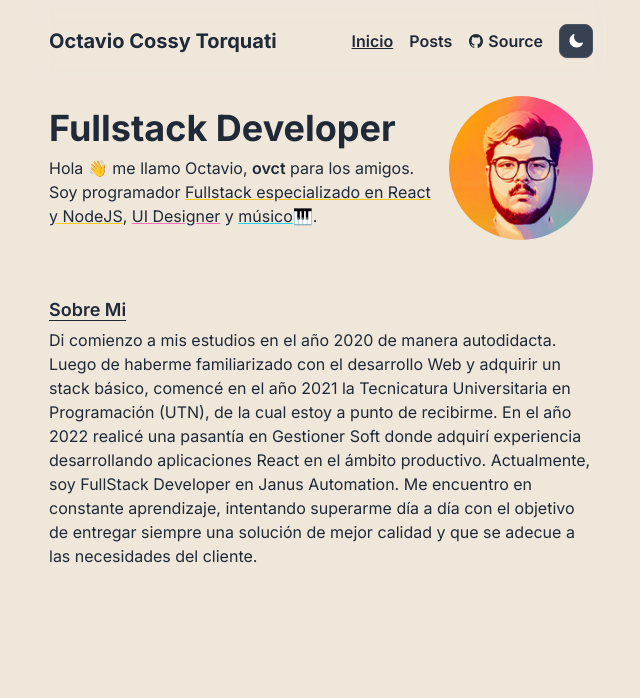
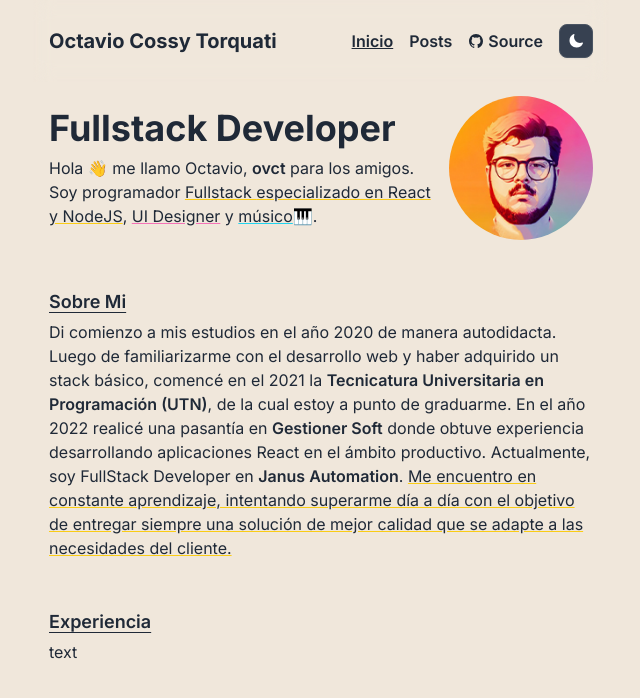
Before and after one commit to Octaviocossy/portfolio_2023, a Next.js app: page / in a window 1280 px wide. Shown: the top 698 px of the page, without its empty margins (319-959 px from the left). Built offline with nearby package versions, Linux system fonts and the light colour scheme.

Commit message:
🎨 modify about me text

```diff
--- a/src/app/page.tsx
+++ b/src/app/page.tsx
@@ -1,11 +1,12 @@
 import { Container } from "@/ui";
-import { AboutMe, Presentation } from "@/pages/home";
+import { AboutMe, Experience, Presentation } from "@/pages/home";
 
 export default function Home() {
   return (
     <Container>
       <Presentation />
       <AboutMe />
+      <Experience />
     </Container>
   );
 }
--- a/src/modules/pages/home/components/AboutMe.component.tsx
+++ b/src/modules/pages/home/components/AboutMe.component.tsx
@@ -6,15 +6,21 @@ export const AboutMe = () => {
       <Title>Sobre Mi</Title>
       <p>
         Di comienzo a mis estudios en el año 2020 de manera autodidacta. Luego
-        de haberme familiarizado con el desarrollo Web y adquirir un stack
-        básico, comencé en el año 2021 la Tecnicatura Universitaria en
-        Programación (UTN), de la cual estoy a punto de recibirme. En el año
-        2022 realicé una pasantía en Gestioner Soft donde adquirí experiencia
-        desarrollando aplicaciones React en el ámbito productivo. Actualmente,
-        soy FullStack Developer en Janus Automation. Me encuentro en constante
-        aprendizaje, intentando superarme día a día con el objetivo de entregar
-        siempre una solución de mejor calidad y que se adecue a las necesidades
-        del cliente.
+        de familiarizarme con el desarrollo web y haber adquirido un stack
+        básico, comencé en el 2021 la{" "}
+        <span className="font-semibold">
+          Tecnicatura Universitaria en Programación (UTN)
+        </span>
+        , de la cual estoy a punto de graduarme. En el año 2022 realicé una
+        pasantía en <span className="font-semibold">Gestioner Soft</span> donde
+        obtuve experiencia desarrollando aplicaciones React en el ámbito
+        productivo. Actualmente, soy FullStack Developer en{" "}
+        <span className="font-semibold">Janus Automation</span>.{" "}
+        <span className="decoration-yellow-400 underline dark:decoration-yellow-600">
+          Me encuentro en constante aprendizaje, intentando superarme día a día
+          con el objetivo de entregar siempre una solución de mejor calidad
+          que se adapte a las necesidades del cliente.
+        </span>
       </p>
     </section>
   );
--- a/src/modules/pages/home/components/Experience.component.tsx
+++ b/src/modules/pages/home/components/Experience.component.tsx
@@ -1,3 +1,10 @@
+import { Title } from "@/ui";
+
 export const Experience = () => {
-  return <section>Experience</section>;
+  return (
+    <section className="flex flex-col space-y-1">
+      <Title>Experiencia</Title>
+      <p>text</p>
+    </section>
+  );
 };
--- a/src/modules/pages/home/components/Presentation.component.tsx
+++ b/src/modules/pages/home/components/Presentation.component.tsx
@@ -3,7 +3,7 @@ import Image from "next/image";
 
 export const Presentation = () => {
   return (
-    <section className="flex items-center pt-[1rem] flex-col-reverse sm:flex-row">
+    <section className="flex items-center flex-col-reverse sm:flex-row">
       <div className="flex-1 flex space-y-2 flex-col pr-[11px]">
         <h1 className="font-bold text-3xl sm:text-4xl">Fullstack Developer</h1>
         <p>Hola 👋 me llamo Octavio, <span className="font-semibold">ovct</span> para los amigos. Soy programador <span className="decoration-yellow-400 underline dark:decoration-yellow-600">Fullstack {process.env.SENIORITY} especializado en React y NodeJS</span>, <span className="underline decoration-pink-400 dark:decoration-pink-600">UI Designer</span> y <span className="underline decoration-cyan-400 dark:decoration-cyan-600">músico</span>🎹.</p>
--- a/src/modules/ui/display/Container.display.tsx
+++ b/src/modules/ui/display/Container.display.tsx
@@ -4,5 +4,5 @@ interface IProps {
 }
 
 export const Container: React.FC<IProps> = ({ children, className }) => {
-  return <main className={`px-4 pt-20 max-w-xl m-auto flex flex-col space-y-14 ${className}`}>{children}</main>;
+  return <main className={`px-4 pt-[6rem] max-w-xl m-auto flex flex-col space-y-12 ${className}`}>{children}</main>;
 };
--- a/src/modules/ui/interfaces/Dropdown.interface.tsx
+++ b/src/modules/ui/interfaces/Dropdown.interface.tsx
@@ -16,7 +16,7 @@ const Dropdown: React.FC<IProps> = ({ icon, items, className }) => {
       <div>
         <Menu.Button
           className={`border dark:border-gray-800 shadow-sm p-2 rounded-lg
-        hover:bg-gray-100 hover:dark:bg-gray-800 transition-colors`}
+          hover:bg-[#e2d0b8] hover:dark:bg-gray-800 transition-colors`}
         >
           {icon}
         </Menu.Button>
@@ -30,7 +30,7 @@ const Dropdown: React.FC<IProps> = ({ icon, items, className }) => {
         leaveFrom="transform opacity-100 scale-100"
         leaveTo="transform opacity-0 scale-95"
       >
-        <Menu.Items className="absolute right-0 mt-2 w-[10rem] origin-top-right divide-y divide-gray-100 dark:divide-gray-900 rounded-lg bg-white dark:bg-gray-800 shadow-lg ring-1 ring-black ring-opacity-5 focus:outline-none">
+        <Menu.Items className="absolute right-0 mt-2 w-[10rem] origin-top-right divide-y divide-gray-100 dark:divide-gray-900 rounded-lg bg-[#f0e7db] dark:bg-gray-800 shadow-lg ring-1 ring-black ring-opacity-5 focus:outline-none">
           <div className="flex flex-col">
             {items.map((item) => (
               <Menu.Item key={item.href}>
```
